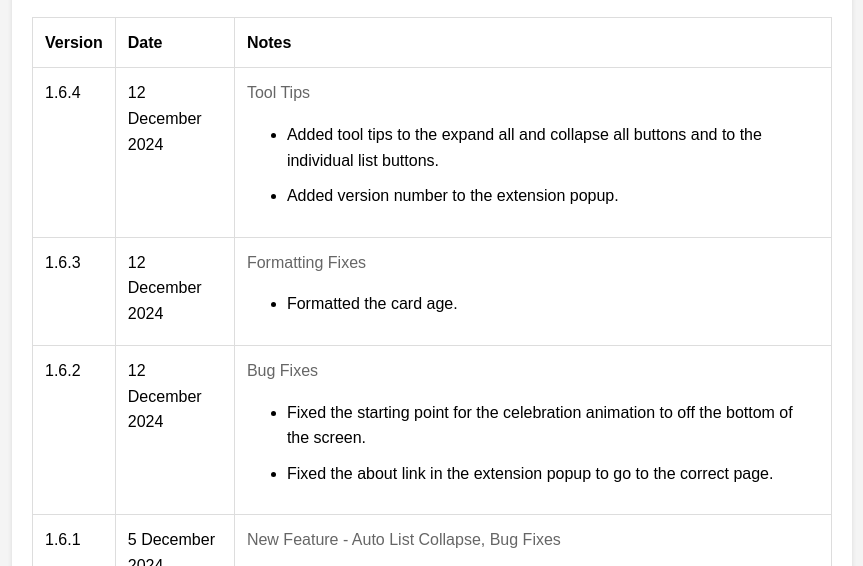
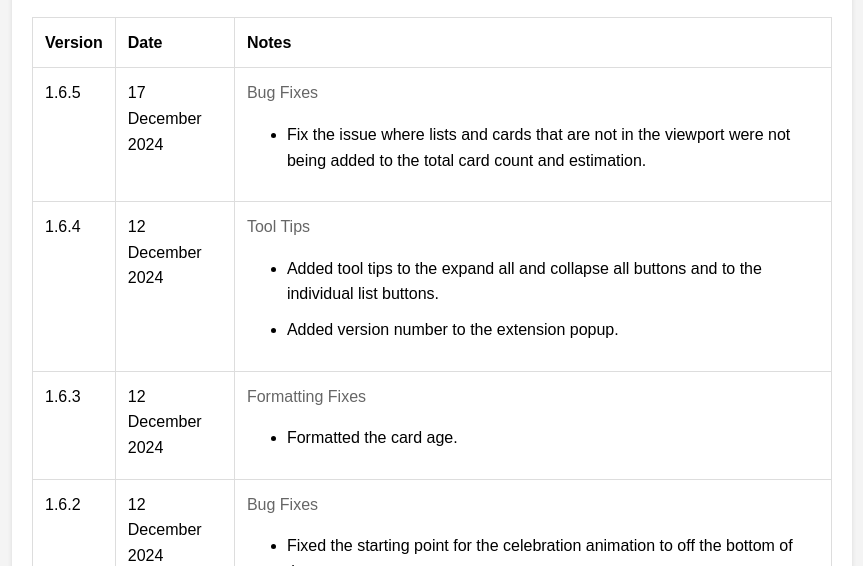
Before and after one commit to michaelindiepanda/pages, a plain HTML site: page release-notes.html in a window 1280 px wide. Shown: the part 169-735 px from the top of the page, without its empty margins (208-1071 px from the left). Drawn offline with Linux system fonts and the light colour scheme.

Commit message:
update, copy

```diff
--- a/release-notes.html
+++ b/release-notes.html
@@ -18,6 +18,16 @@
                     <th>Version</th>
                     <th>Date</th>
                     <th>Notes</th>
+                </tr>
+                <tr>
+                    <td>1.6.5</td>
+                    <td>17 December 2024</td>
+                    <td>
+                        <p>Bug Fixes</p>
+                        <ul>
+                            <li>Fix the issue where lists and cards that are not in the viewport were not being added to the total card count and estimation.</li>
+                        </ul>
+                    </td>
                 </tr>
                 <tr>
                     <td>1.6.4</td>
```
